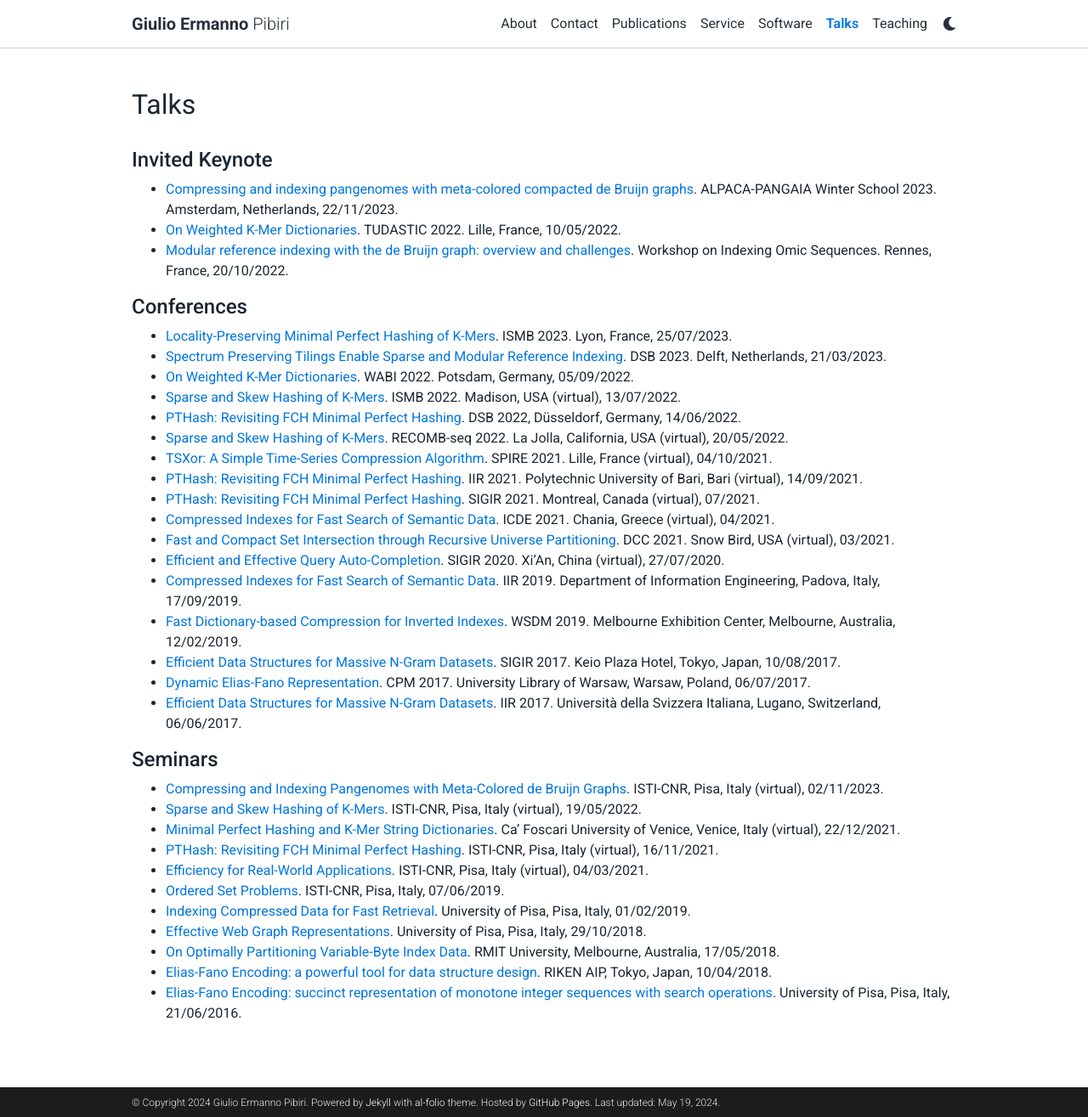
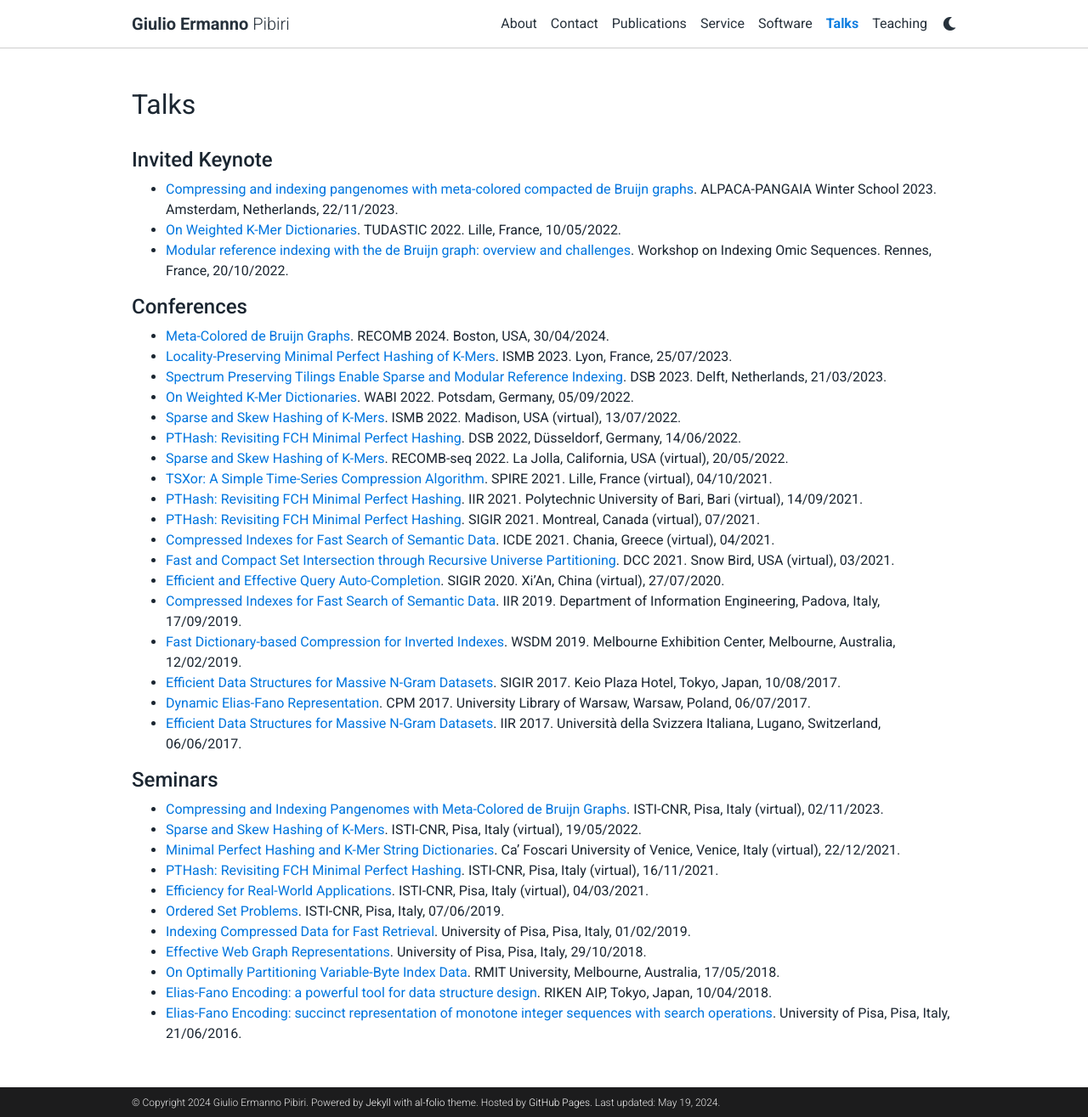
Before and after one commit to jermp/jermp.github.io, a Jekyll site: the page built from _pages/talks.md, in a window 1280 px wide and 1315 px high. Shown: the whole window at 85% size. Built offline with Jekyll 4.4.1, drawn with Linux system fonts in a browser that asks for light colours; comment, search, counter and statistics services are not loaded; a style sheet for code colours, icons or effects is not loaded.

Commit message:
slides for recomb 2024

```diff
--- a/_pages/talks.md
+++ b/_pages/talks.md
@@ -14,6 +14,7 @@ nav: true
 
 #### **Conferences**
 
+- [Meta-Colored de Bruijn Graphs](assets/pdf/slides/RECOMB-2024.pdf){:target="\_blank"}. RECOMB 2024. Boston, USA, 30/04/2024.
 - [Locality-Preserving Minimal Perfect Hashing of K-Mers](assets/pdf/slides/ISMB2023.pdf){:target="\_blank"}. ISMB 2023. Lyon, France, 25/07/2023.
 - [Spectrum Preserving Tilings Enable Sparse and Modular Reference Indexing](assets/pdf/slides/DSB2023.pdf){:target="\_blank"}. DSB 2023. Delft, Netherlands, 21/03/2023.
 - [On Weighted K-Mer Dictionaries](assets/pdf/slides/WABI2022.pdf){:target="\_blank"}. WABI 2022. Potsdam, Germany, 05/09/2022.
```
